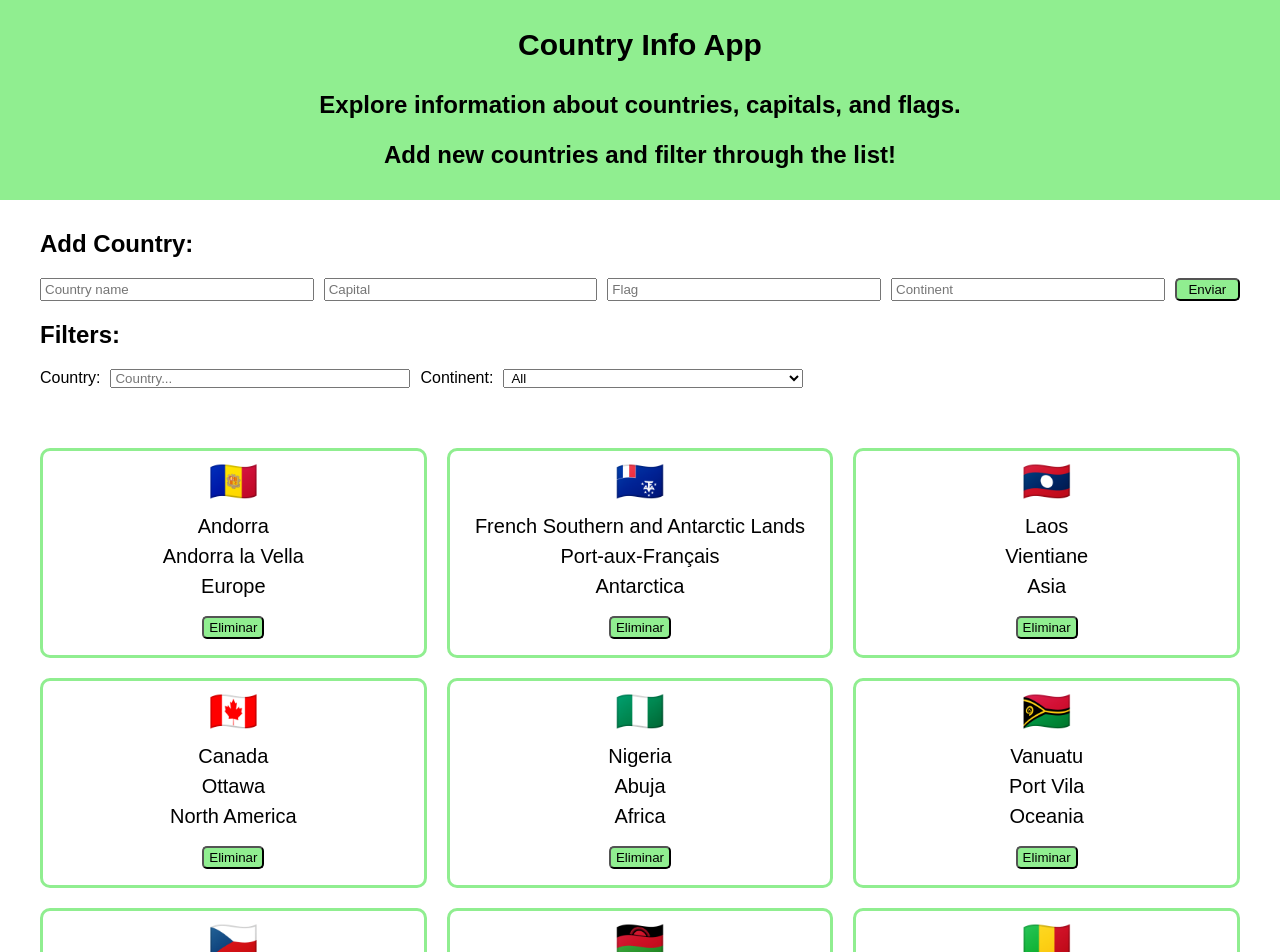
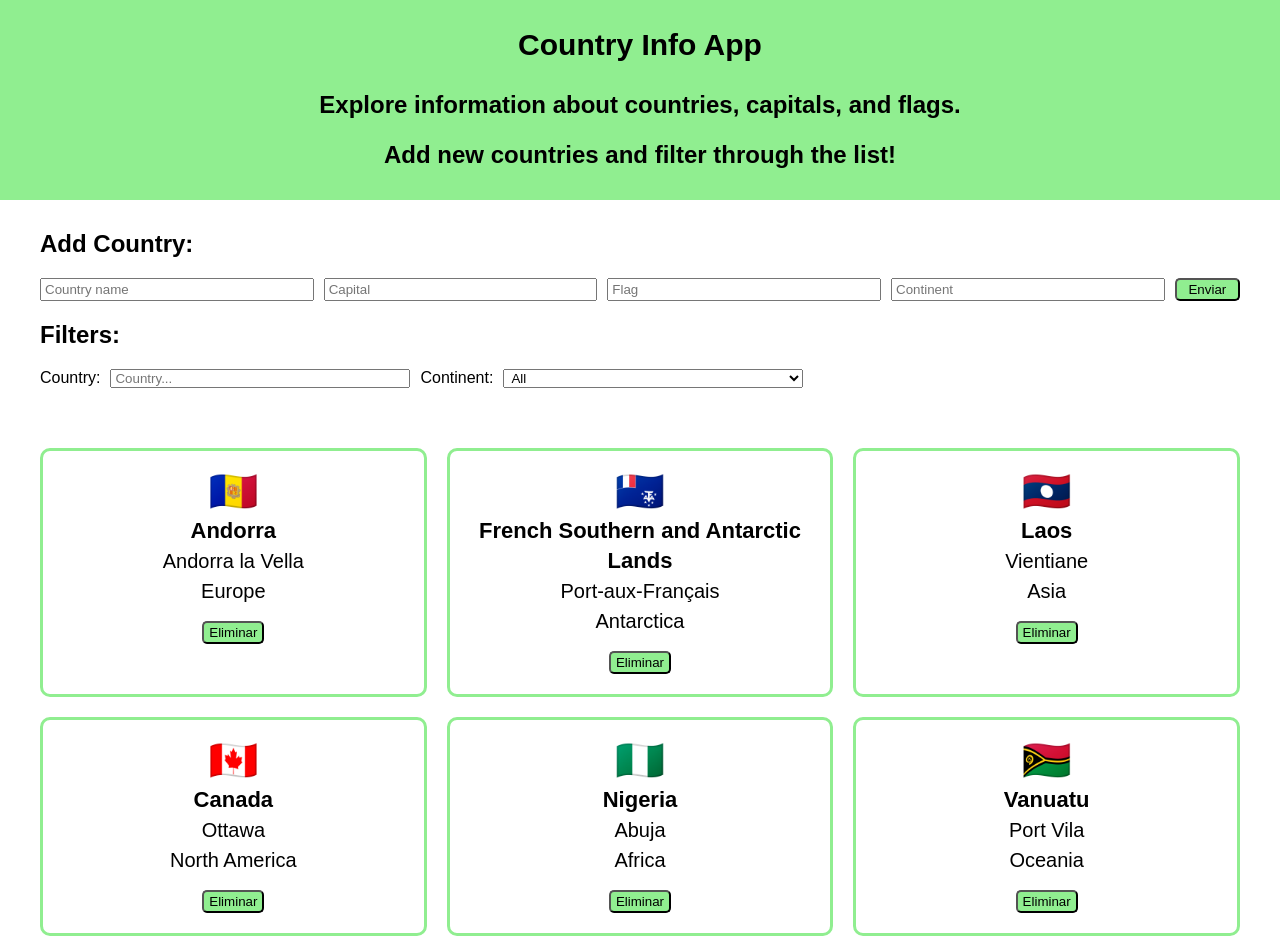
Before and after one commit to elialcodes/country-search, a React (Vite) app: page / in a window 1280 px wide. Shown: the top 952 px of the page. Built offline with nearby package versions, Linux system fonts and the light colour scheme.

Commit message:
style finished

```diff
--- a/src/components/Country.jsx
+++ b/src/components/Country.jsx
@@ -9,7 +9,9 @@ function Country({ infoCountry, onClickDeleteCountry }) {
   return (
     <div className="card">
       <p className="flag">{infoCountry.flag}</p>
-      <p>{infoCountry.name.common}</p>
+      <p className="countryName">
+        <strong>{infoCountry.name.common}</strong>
+      </p>
       <p>{infoCountry.capital[0]}</p>
       <p>{infoCountry.continents[0]}</p>
       <button className="button" onClick={handleDeleteCountry}>
--- a/src/styles/components/Country.scss
+++ b/src/styles/components/Country.scss
@@ -1,20 +1,31 @@
 .card {
-  font-size: 20px;
-  line-height: 30px;
+  font-size: 14px;
+  line-height: 20px;
   text-align: center;
   border: 3px solid lightgreen;
   border-radius: 10px;
-  padding-bottom: 15px;
+  padding: 15px 5px;
+  @media (min-width: 768px) {
+    font-size: 20px;
+    line-height: 30px;
+  }
 
   .flag {
     font-size: 40px;
-    margin: 15px;
+    margin: 10px;
+  }
+
+  .countryName {
+    font-size: 16px;
+    @media (min-width: 768px) {
+      font-size: 22px;
+    }
   }
 
   .button {
     background-color: lightgreen;
     padding: 2px 5px;
-    margin-top: 15px;
+    margin: 15px 0px 5px 0px;
     border-radius: 5px;
     cursor: pointer;
   }
--- a/src/styles/components/ListCountries.scss
+++ b/src/styles/components/ListCountries.scss
@@ -1,7 +1,14 @@
 .list {
   display: grid;
-  grid-template-columns: 1fr 1fr 1fr;
+  grid-template-columns: 1fr;
   column-gap: 20px;
   row-gap: 20px;
-  padding: 40px;
+  padding: 20px;
+  @media (min-width: 450px) {
+    grid-template-columns: 1fr 1fr;
+  }
+  @media (min-width: 768px) {
+    grid-template-columns: 1fr 1fr 1fr;
+    padding: 40px;
+  }
 }
```
